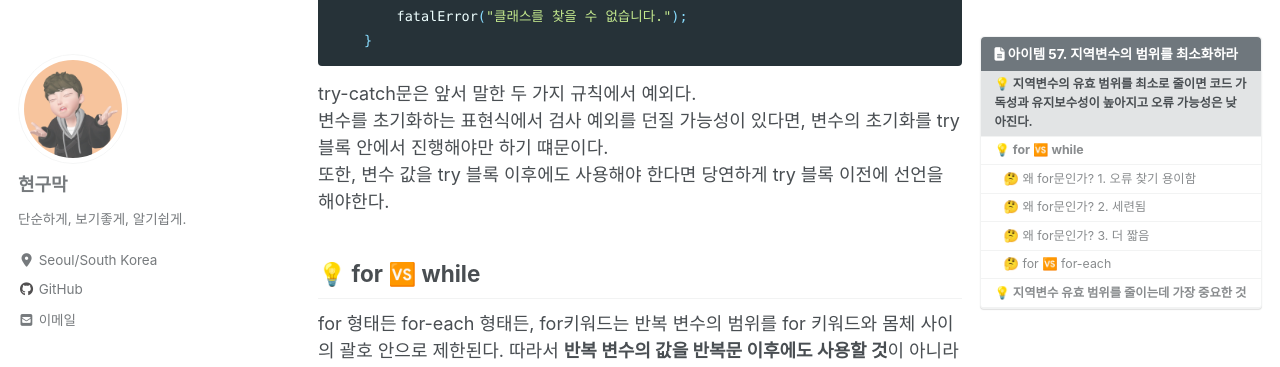
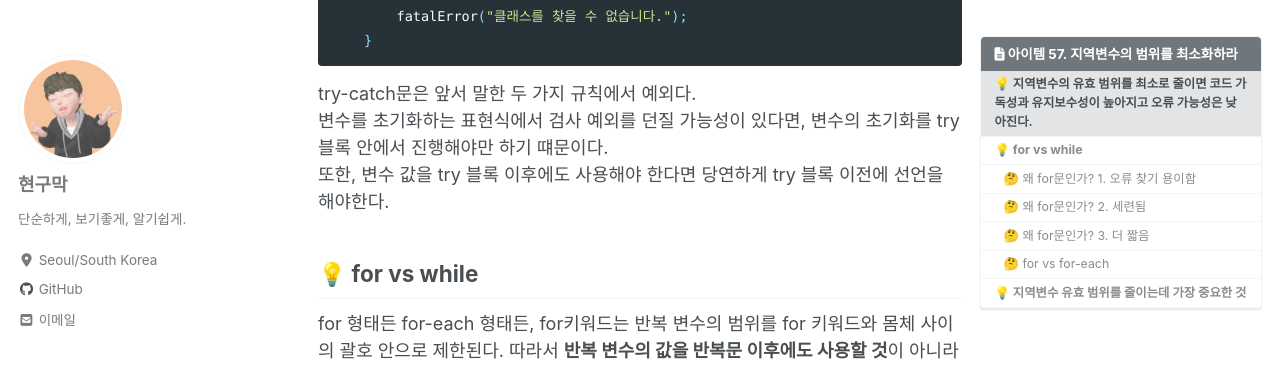
Before and after one commit to Hyeon9mak/Hyeon9mak.github.io, a Jekyll site: the page built from _posts/2020-11-11-Effective-Java-item57.md, in a window 1280 px wide and 900 px high, scrolled down 3715 px. Shown: the top 367 px of the window. Built offline with Jekyll 4.4.1, drawn with Linux system fonts in a browser that asks for light colours; cached includes are drawn as plain includes; nearby versions of some CDN libraries; comment, search, counter and statistics services are not loaded; some of the changed text lies outside the part shown.

````diff
--- a/_posts/2020-11-11-Effective-Java-item57.md
+++ b/_posts/2020-11-11-Effective-Java-item57.md
@@ -156,7 +156,7 @@ try-catch문은 앞서 말한 두 가지 규칙에서 예외다.
 변수의 초기화를 try 블록 안에서 진행해야만 하기 떄문이다.
 또한, 변수 값을 try 블록 이후에도 사용해야 한다면 당연하게 try 블록 이전에 선언을 해야한다.
 
-## 💡 for 🆚 while
+## 💡 for vs while
 for 형태든 for-each 형태든, for키워드는 반복 변수의 범위를 for 키워드와 몸체 사이의 괄호 안으로 제한된다.
 따라서 **반복 변수의 값을 반복문 이후에도 사용할 것**이 아니라면, for문은 반복 변수 지정이 가능하므로 while문보다 for문을 사용하는 편이 낫다.
 
@@ -216,7 +216,7 @@ for(int i = 0, n = expensiveComputation(); i < n; i++){
 
 ---
 
-### 🤔 for 🆚 for-each
+### 🤔 for vs for-each
 ```java
 // for-each문
 for(Element e : c){
--- a/_posts/2020-11-15-Effective-Java-item58.md
+++ b/_posts/2020-11-15-Effective-Java-item58.md
@@ -52,7 +52,7 @@ for(Element e : elements){
 컬렉션과 배열 모두 같은 관용구를 사용하기 때문에, 코드를 재해석 할 필요도 없다.
 for-each 문은 사람이 손으로 최적화한 것과 사실상 같기 때문에, 속도도 그대로다.
 
-## for 🆚 for-each
+## for vs for-each
 책에서는 중첩 반복문을 만든다면 for-each의 장점이 더욱 커진다고 하는데,
 사실 for-each의 장점이 커진다기보다 **'기존 for 문의 단점이 부각되어 보인다'**는 표현이 맞을 것 같다.
 아래 for 문을 이용해 작성된 중첩 반복문 예시를 살펴보자.
````
